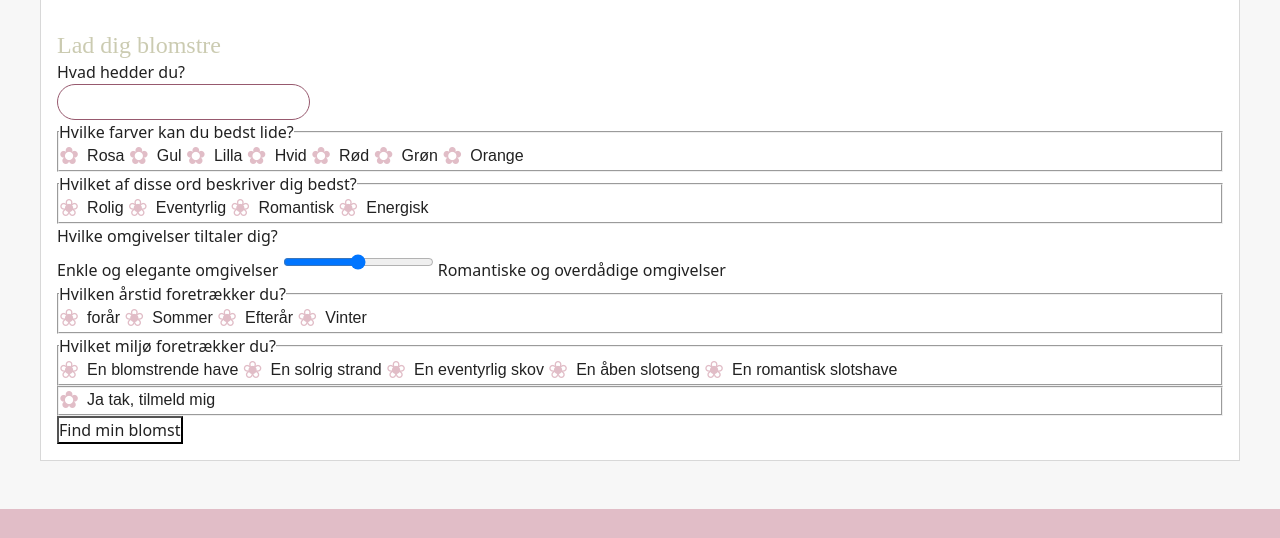
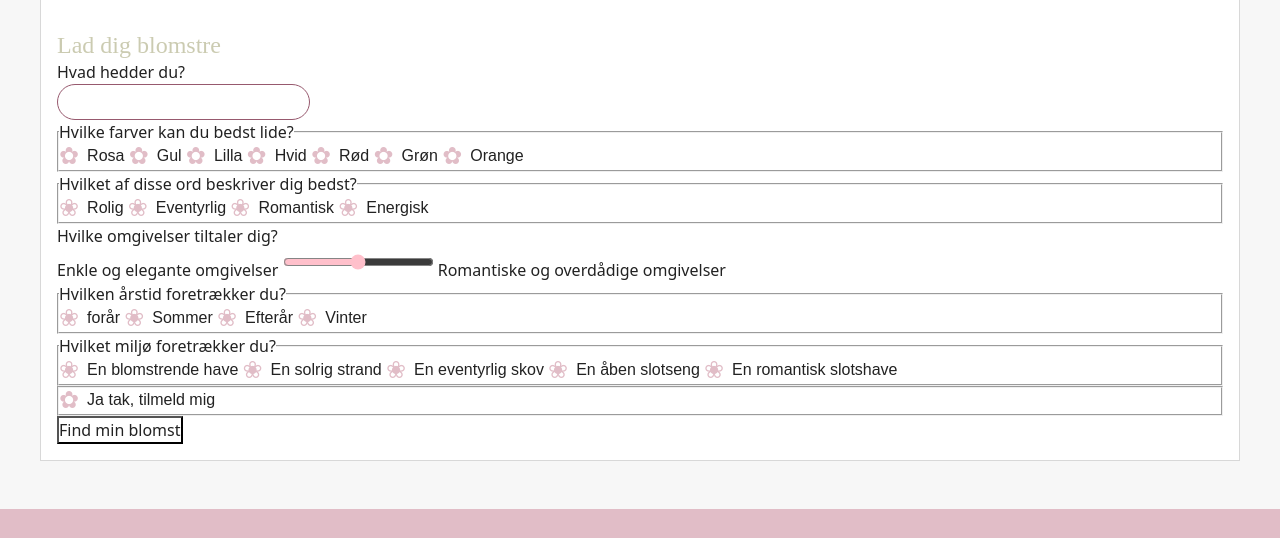
Before and after one commit to sofiemariesoegaard/bloomfest, a plain HTML site: page form.html in a window 1280 px wide. Shown: the part 192-730 px from the top of the page. Drawn offline with Linux system fonts and the light colour scheme; a web font is replaced by a local one.

Commit message:
test test test

```diff
--- a/style.css
+++ b/style.css
@@ -752,7 +752,7 @@ summary {
 }
 
 form{
-  accent-color: ;
+  accent-color:pink ;
 }
 
 input {
```
